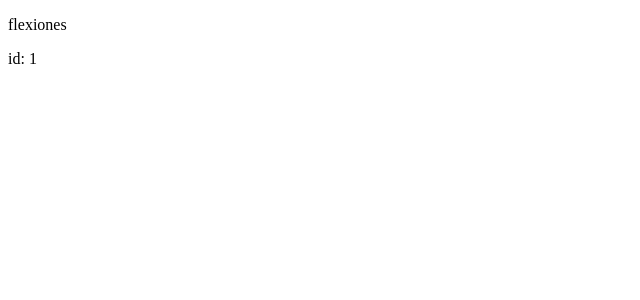
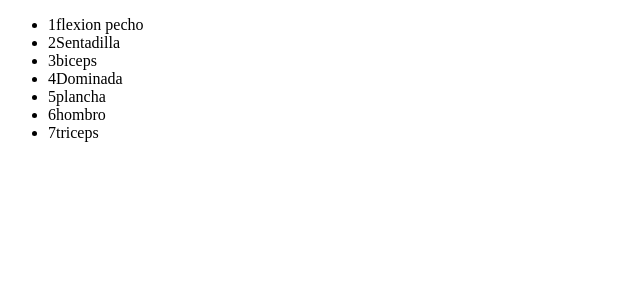
Before and after one commit to neiser123/angulascurse, an Angular app: page / in a window 1280 px wide. Shown: the top 300 px of the page, without its empty margins (0-640 px from the left). Built offline with nearby package versions, Linux system fonts and the light colour scheme.

Commit message:
pipes y ngmodules y ngFor

```diff
--- a/src/app/app.module.ts
+++ b/src/app/app.module.ts
@@ -1,6 +1,6 @@
 import { NgModule } from '@angular/core';
 import { BrowserModule } from '@angular/platform-browser';
-
+import { FormsModule } from '@angular/forms';
 import { AppComponent } from './app.component';
 import { EjerciciosComponent } from './ejercicios/ejercicios.component';
 
@@ -10,7 +10,8 @@ import { EjerciciosComponent } from './ejercicios/ejercicios.component';
     EjerciciosComponent
   ],
   imports: [
-    BrowserModule
+    BrowserModule,
+    FormsModule
   ],
   providers: [],
   bootstrap: [AppComponent]
--- /dev/null
+++ b/src/app/collection-ejersicios.ts
@@ -0,0 +1,12 @@
+import {Ejercicioob} from './ejercicioob';
+
+export const EJERCICIOS : Ejercicioob[]=[
+{id:1,name:'flexion pecho'},
+{id:2,name:'Sentadilla'},
+{id:3,name:'biceps'},
+{id:4,name:'Dominada'},
+{id:5,name:'plancha'},
+{id:6,name:'hombro'},
+{id:7,name:'triceps'}
+
+];
--- a/src/app/ejercicios/ejercicios.component.html
+++ b/src/app/ejercicios/ejercicios.component.html
@@ -1,3 +1,20 @@
-<p>{{ejercicio.name}}</p>
 
-<p><span>id: </span>{{ejercicio.id}}</p>
+<ul class="ejercicio">
+    <li *ngFor="let ejercicios of ejercicioscollecion">
+    <span class="ejercicio">{{ejercicios.id}}</span><span>{{ejercicios.name}}</span>
+    </li>
+</ul>
+
+
+<!--<p><span>id: </span>{{ejercicio.id}}</p>
+<p>{{ejercicio.name | uppercase}}</p>
+<div>
+    <label>
+nombre :
+<input [(ngModel)]="ejercicio.name" placeholder="name">
+</label>
+<label>
+    nombre salida: {{ejercicio.name}}
+    </label>
+
+</div> -->
--- a/src/app/ejercicios/ejercicios.component.ts
+++ b/src/app/ejercicios/ejercicios.component.ts
@@ -1,5 +1,6 @@
 import { Component, OnInit } from '@angular/core';
 import {Ejercicioob} from '../ejercicioob';
+import {EJERCICIOS} from '../collection-ejersicios';
 @Component({
   selector: 'app-ejercicios',
   templateUrl: './ejercicios.component.html',
@@ -8,11 +9,13 @@ import {Ejercicioob} from '../ejercicioob';
 export class EjerciciosComponent implements OnInit {
 ejercio = 'flexiones ';
 //creqcion de objetos
-ejercicio:Ejercicioob ={
+/*ejercicio:Ejercicioob ={
 
   id:1,
   name:"flexiones"
-};
+};*/
+ejercicioscollecion=EJERCICIOS;
+
   constructor() { }
 
   ngOnInit(): void {
```
